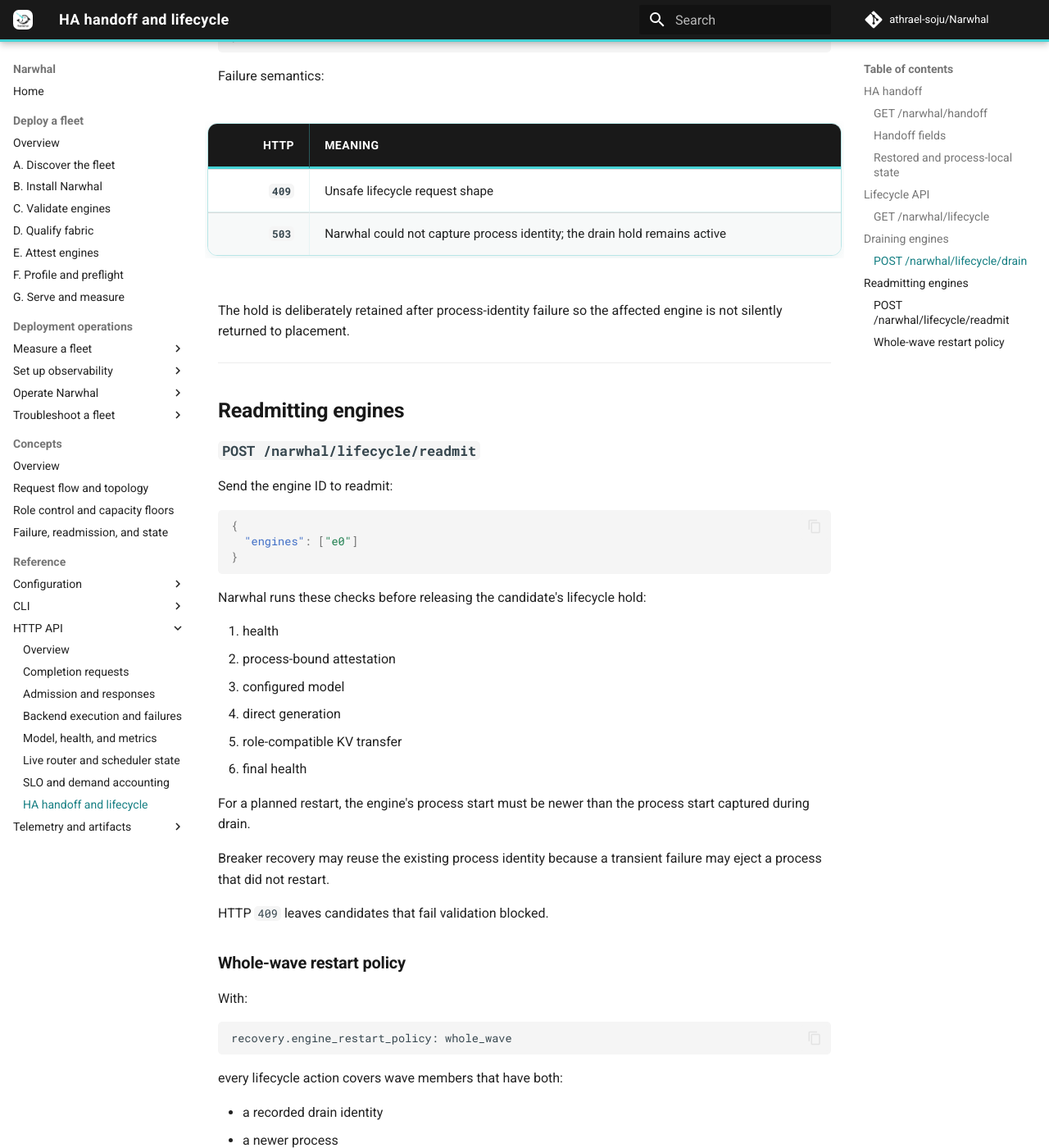
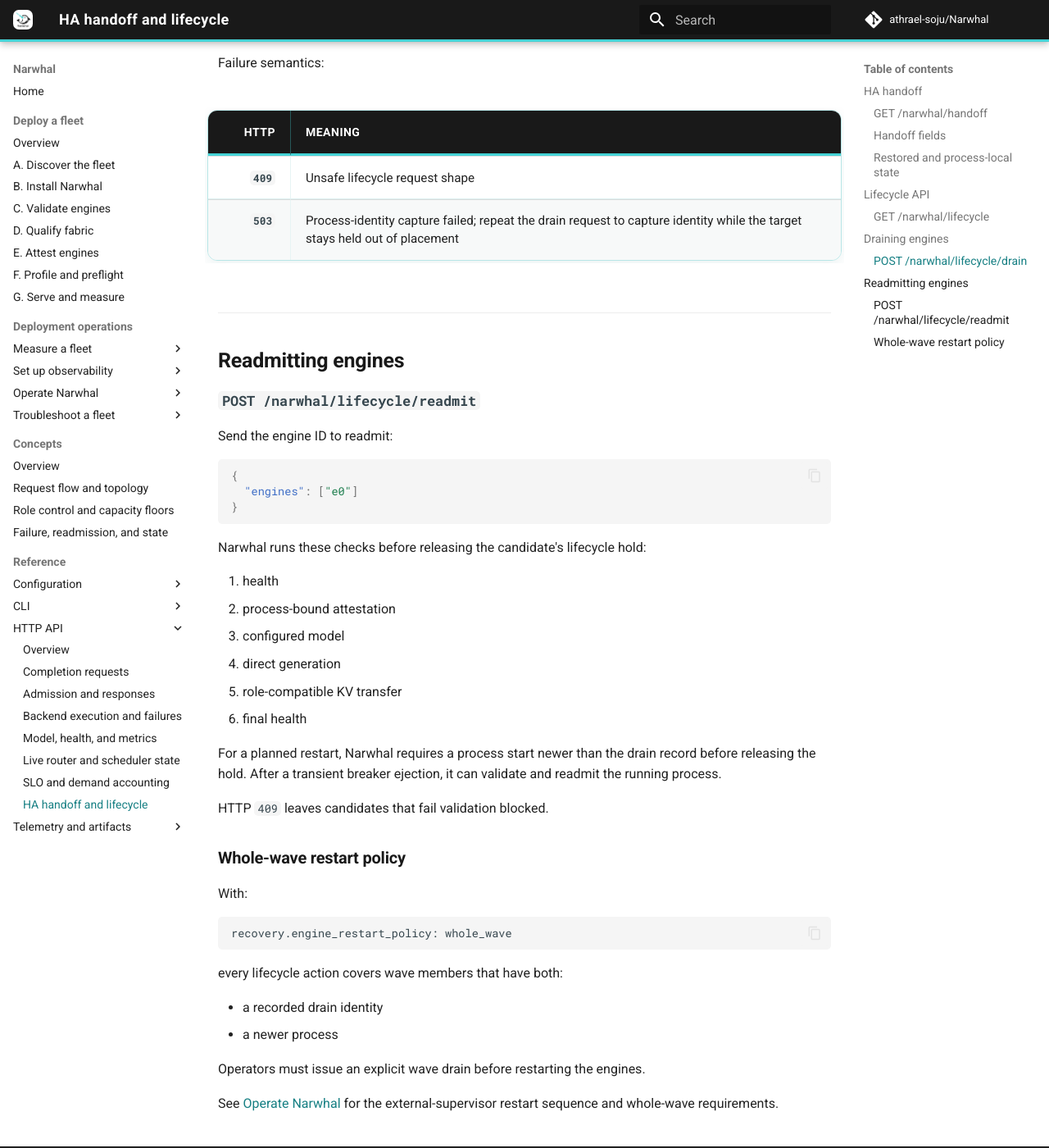
Before and after one commit to athrael-soju/Narwhal, an MkDocs documentation site: the page built from docs/http-api/07-Handoff-and-Lifecycle.md, in a window 1280 px wide and 1400 px high, scrolled down 3891 px. Shown: the whole window at 82% size. Built offline with MkDocs 1.6.1 and Material for MkDocs 9.7.7, drawn with Linux system fonts in a browser that asks for light colours; comment, search, counter and statistics services are not loaded; some of the changed text lies outside the part shown.

Commit message:
docs(http-api): refine documentation for admission semantics, live state, SLO demand, and handoff lifecycle for clarity and precision

```diff
--- a/docs/http-api/07-Handoff-and-Lifecycle.md
+++ b/docs/http-api/07-Handoff-and-Lifecycle.md
@@ -4,9 +4,7 @@
 
 ### `GET /narwhal/handoff`
 
-Returns a fresh control-plane handoff document.
-
-The endpoint contains state required for standby takeover and operator tooling and should be exposed only on the trusted control network.
+Expose `/narwhal/handoff` on the trusted control network for standby polling and operator inspection. A standby copies current roles, counters, lifecycle state, and demand risk from the active router before takeover.
 
 ### Handoff fields
 
@@ -140,9 +138,7 @@
 |  HTTP | Meaning                                                                   |
 | ----: | ------------------------------------------------------------------------- |
 | `409` | Unsafe lifecycle request shape                                            |
-| `503` | Narwhal could not capture process identity; the drain hold remains active |
-
-The hold is deliberately retained after process-identity failure so the affected engine is not silently returned to placement.
+| `503` | Process-identity capture failed; repeat the drain request to capture identity while the target stays held out of placement |
 
 ---
 
@@ -167,9 +163,7 @@
 5. role-compatible KV transfer
 6. final health
 
-For a planned restart, the engine's process start must be newer than the process start captured during drain.
-
-Breaker recovery may reuse the existing process identity because a transient failure may eject a process that did not restart.
+For a planned restart, Narwhal requires a process start newer than the drain record before releasing the hold. After a transient breaker ejection, it can validate and readmit the running process.
 
 HTTP `409` leaves candidates that fail validation blocked.
 
```
Also changed, not shown: docs/http-api/02-Admission-and-Responses.md (+1 -9 lines), docs/http-api/05-Live-State.md (+1 -3 lines), docs/http-api/06-SLO-and-Demand.md (+1 -6 lines).
